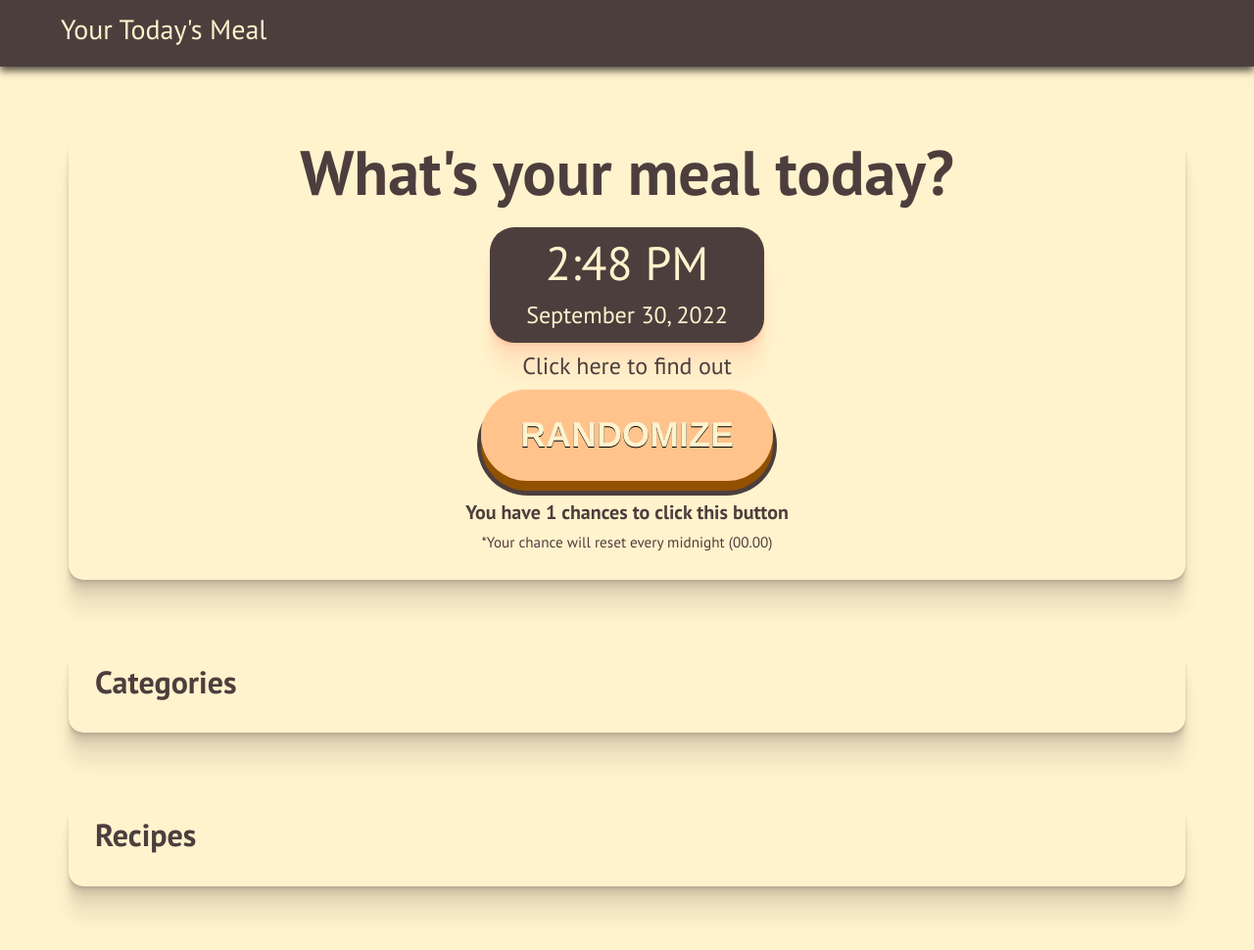
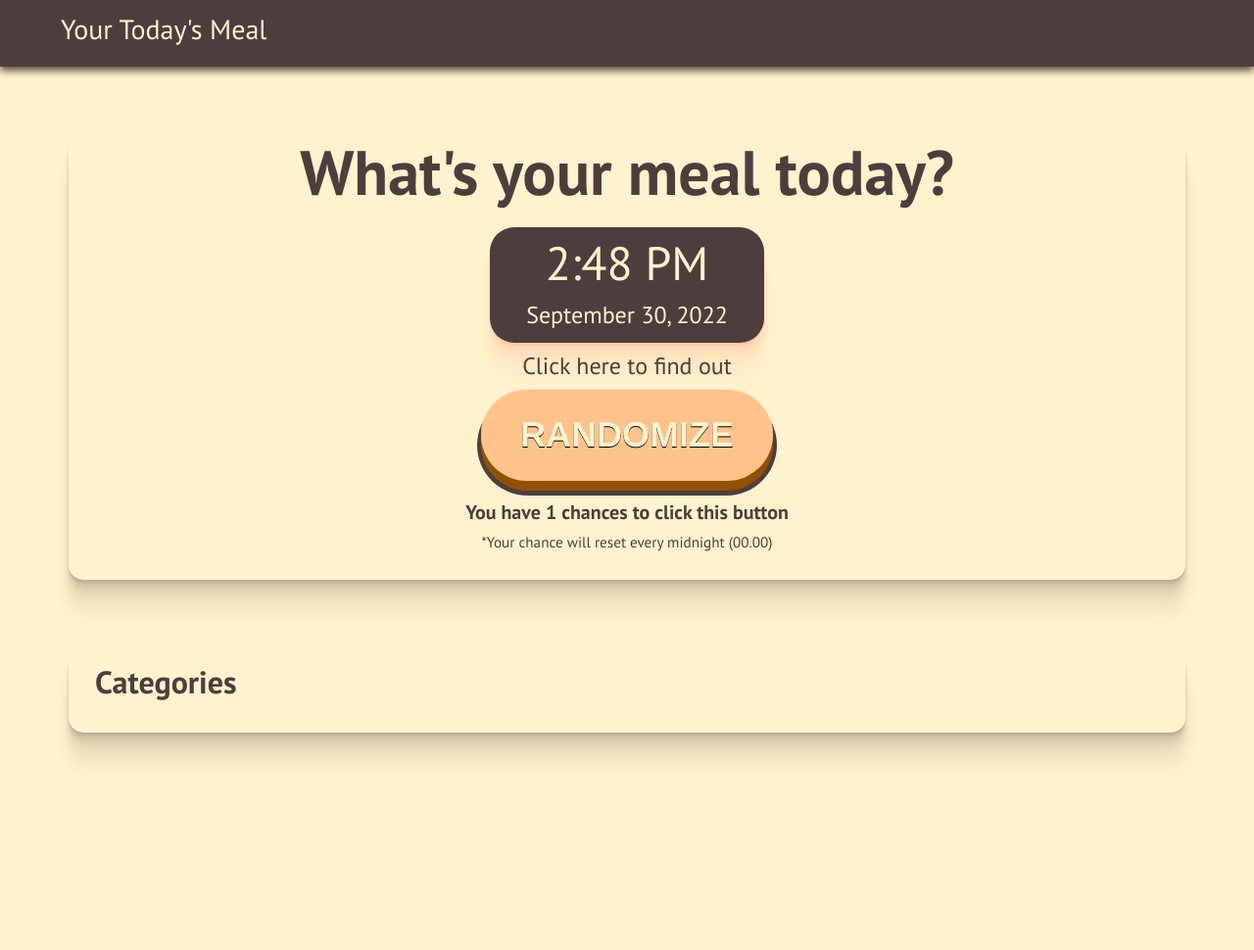
Before and after one commit to Ilham1m4man/WebToday-sMeal, a website built with webpack: page src/index.html in a window 1280 px wide. Shown: the whole page at 98% size. After the commit the page ends 818 px from the top, so only its background shows below. Built offline with nearby package versions, Linux system fonts and the light colour scheme; no server answers.

Commit message:
Delete unnecessary element & add link favicon

```diff
--- a/src/index.html
+++ b/src/index.html
@@ -6,6 +6,7 @@
     <meta http-equiv="X-UA-Compatible" content="IE=edge">
     <meta name="viewport" content="width=device-width, initial-scale=1.0">
     <title>Your Today's Meal</title>
+    <link rel="shortcut icon" href="style/favicon.ico" type="image/x-icon">
 </head>
 
 <body>
@@ -17,12 +18,6 @@
         <list-categories></list-categories>
         <listed-meals></listed-meals>
         <meal-recipes></meal-recipes>
-        <div class="container" style="color: #4D3E3E;">
-        <h2 class="fw-bold">Recipes</h2>
-                <div class="row justify-content-center">
-                <div class="row justify-content-center w-75" id="recipes"></div>
-            </div>
-        </div>
     </main>
 </body>
 
```
